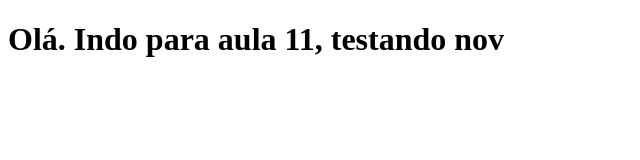
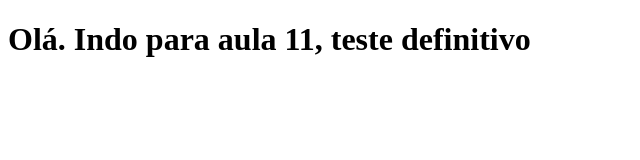
Before and after one commit to JLeoBorges/clone-tabnews, a Next.js app: page / in a window 1280 px wide. Shown: the top 160 px of the page, without its empty margins (0-640 px from the left). Built offline with nearby package versions, Linux system fonts and the light colour scheme.

Commit message:
teste definitivo

```diff
--- a/pages/index.js
+++ b/pages/index.js
@@ -1,7 +1,7 @@
 function Home() {
   return (
     <div>
-      <h1>Olá. Indo para aula 11, testando nov</h1>
+      <h1>Olá. Indo para aula 11, teste definitivo</h1>
     </div>
   );
 }
```
